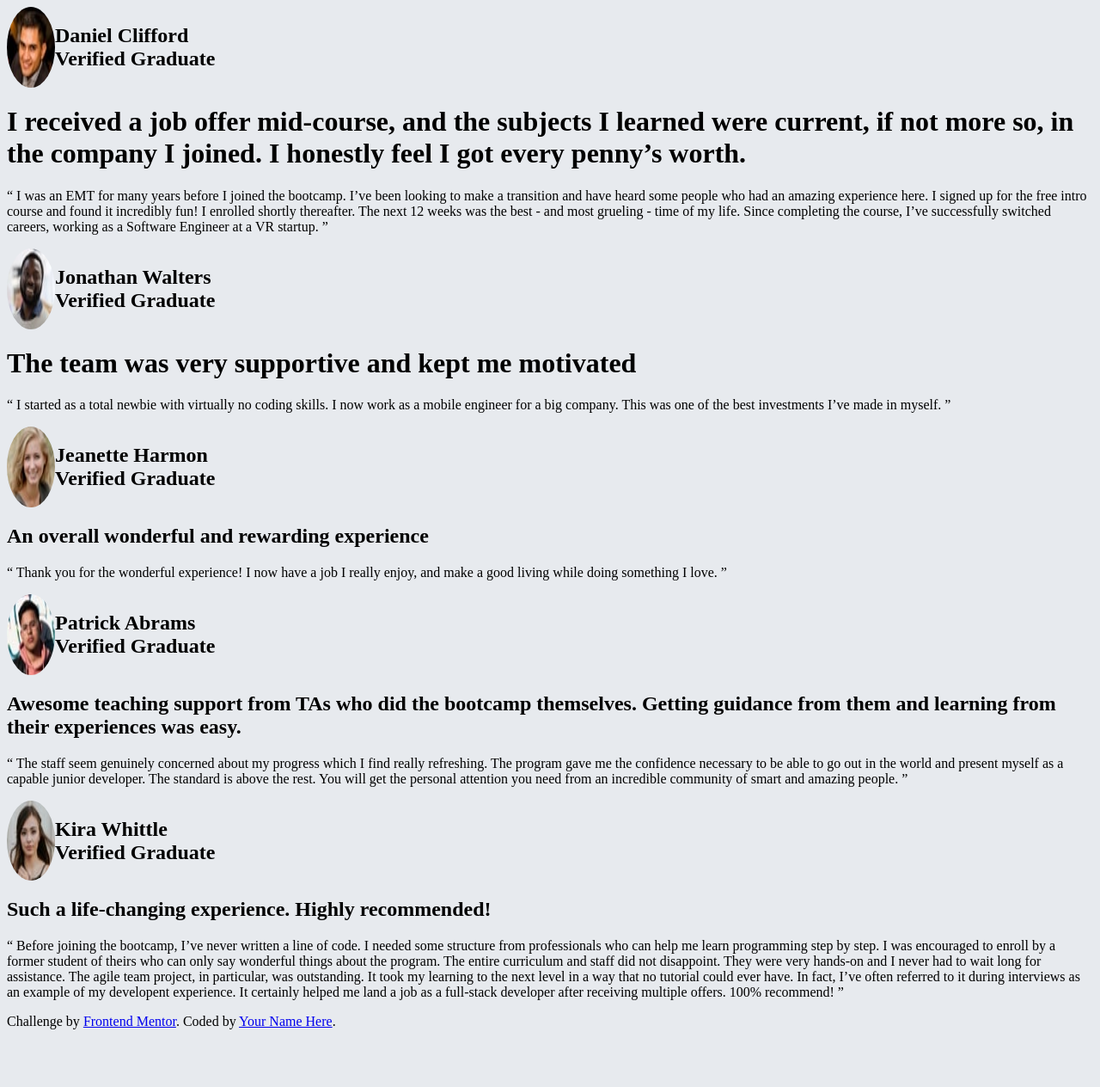
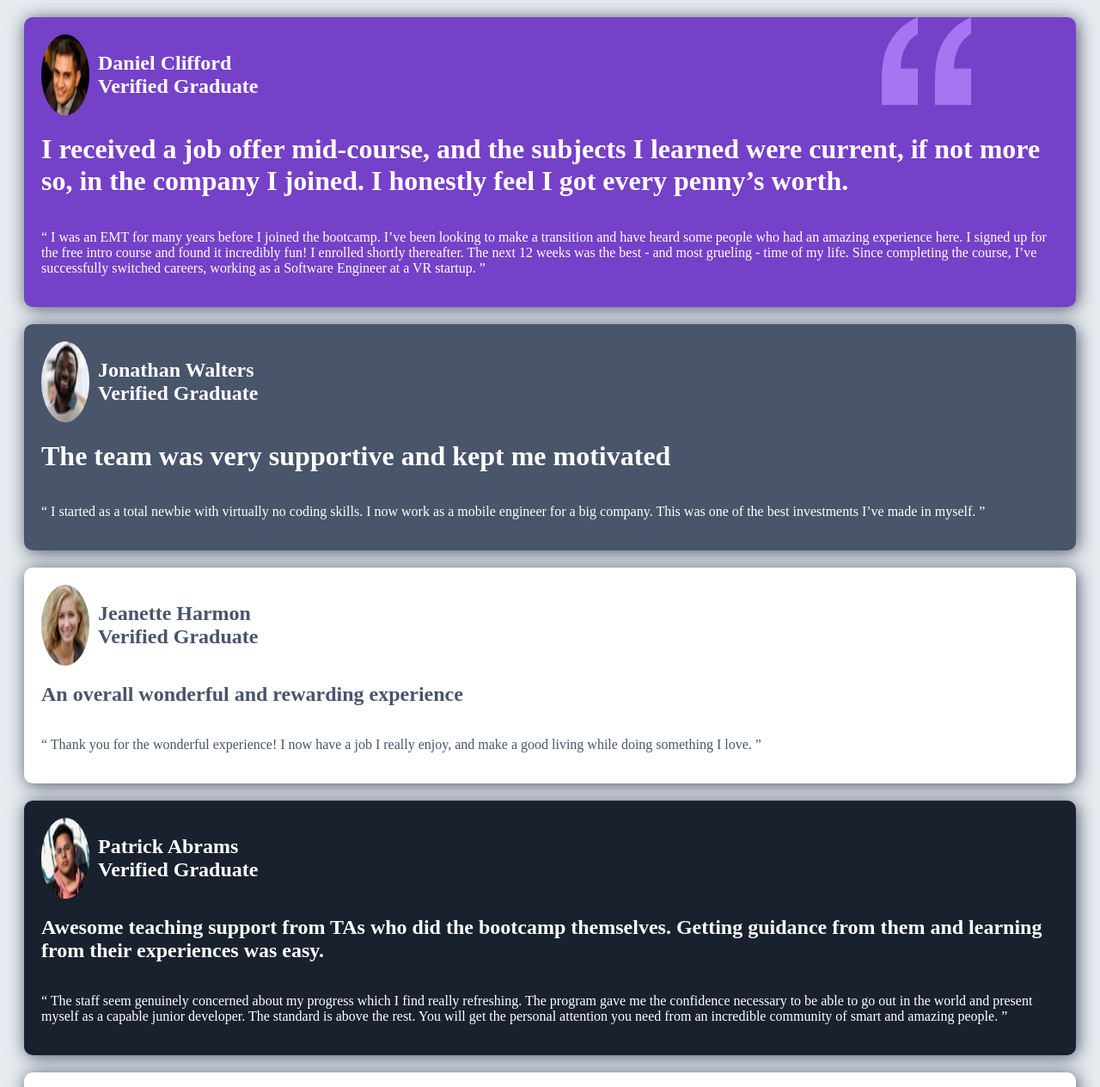
Before and after one commit to lumine404/frontendmentor-testimonials-grid-section, a plain HTML site: page index.html in a window 1280 px wide. Shown: the top 1264 px of the page at 86% size. Before the commit the page ends 1205 px from the top, so only its background shows below. Drawn offline with Linux system fonts and the light colour scheme; a web font is replaced by a local one.

Commit message:
Basic CSS styling added

```diff
--- a/index.html
+++ b/index.html
@@ -12,6 +12,7 @@
 <body>
   <main>
     <div class="card" id="first">
+      <img class="quotation" src="./images/bg-pattern-quotation.svg" alt="quotation_pattern">
       <div class="profile">
         <img src="./images/image-daniel.jpg" alt="Daniel_Clifford">
 
@@ -66,7 +67,7 @@
 
     </div>
 
-    <div class="card" id="5">
+    <div class="card" id="fifth">
       <div class="profile">
         <img src="./images/image-kira.jpg" alt="kira_whittle">
         <h2>Kira Whittle<br>Verified Graduate</h2>
--- a/styles.css
+++ b/styles.css
@@ -1,3 +1,5 @@
+@import url('https://fonts.google.com/specimen/Barlow+Semi+Condensed:wght@500;600&display=swap');
+
 :root {
     --bg-color: hsl(214, 17%, 92%);
     --shadow-color:hsl(0, 0%, 81%);
@@ -13,9 +15,51 @@ body {
 
 }
 
+.card {
+    display: grid;
+    grid-template-columns: 3fr;
+    grid-template-rows: 2fr;
+
+    border-radius: 10px;
+    margin: 20px;
+    padding: 20px;
+    box-shadow: 2px 2px 20px var(--card-gray);
+}
 .profile {
     display: flex;
+    gap:10px;
 }
 .profile img {
     border-radius: 50%;
 }
+
+#first {
+    background-color: var(--card-purple);
+    color:var(--card-white);
+    position: relative;
+}
+#first .quotation {
+    position: absolute;
+    right: 10%;
+    top: 0;
+}
+
+#second {
+    background-color: var(--card-gray);
+    color: var(--card-white);
+}
+
+#third {
+    background-color: var(--card-white);
+    color: var(--card-gray);
+}
+
+#fourth {
+    background-color: var(--card-navy);
+    color: var(--card-white);
+}
+
+#fifth {
+    background-color: var(--card-white);
+    color: var(--card-gray);
+}
```
